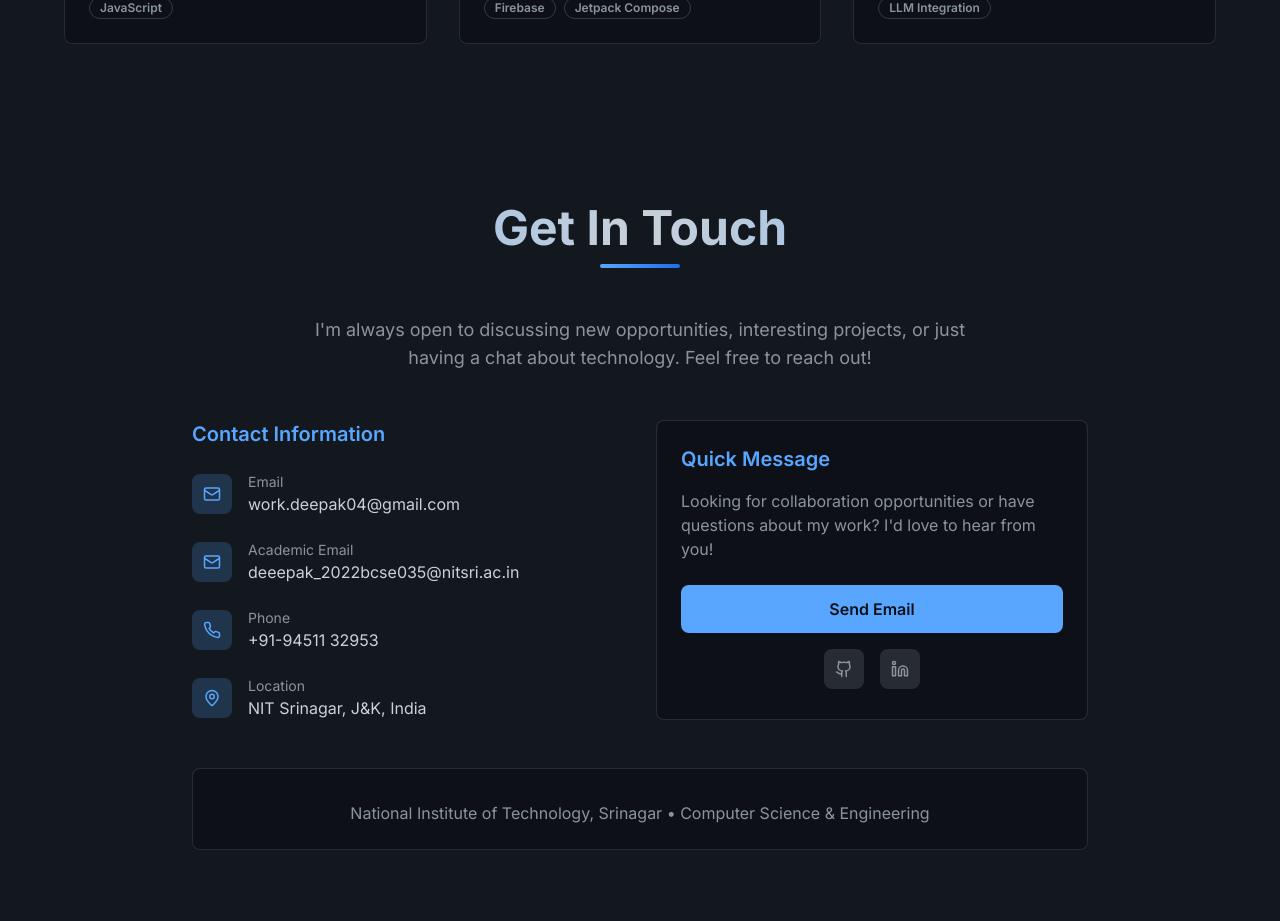
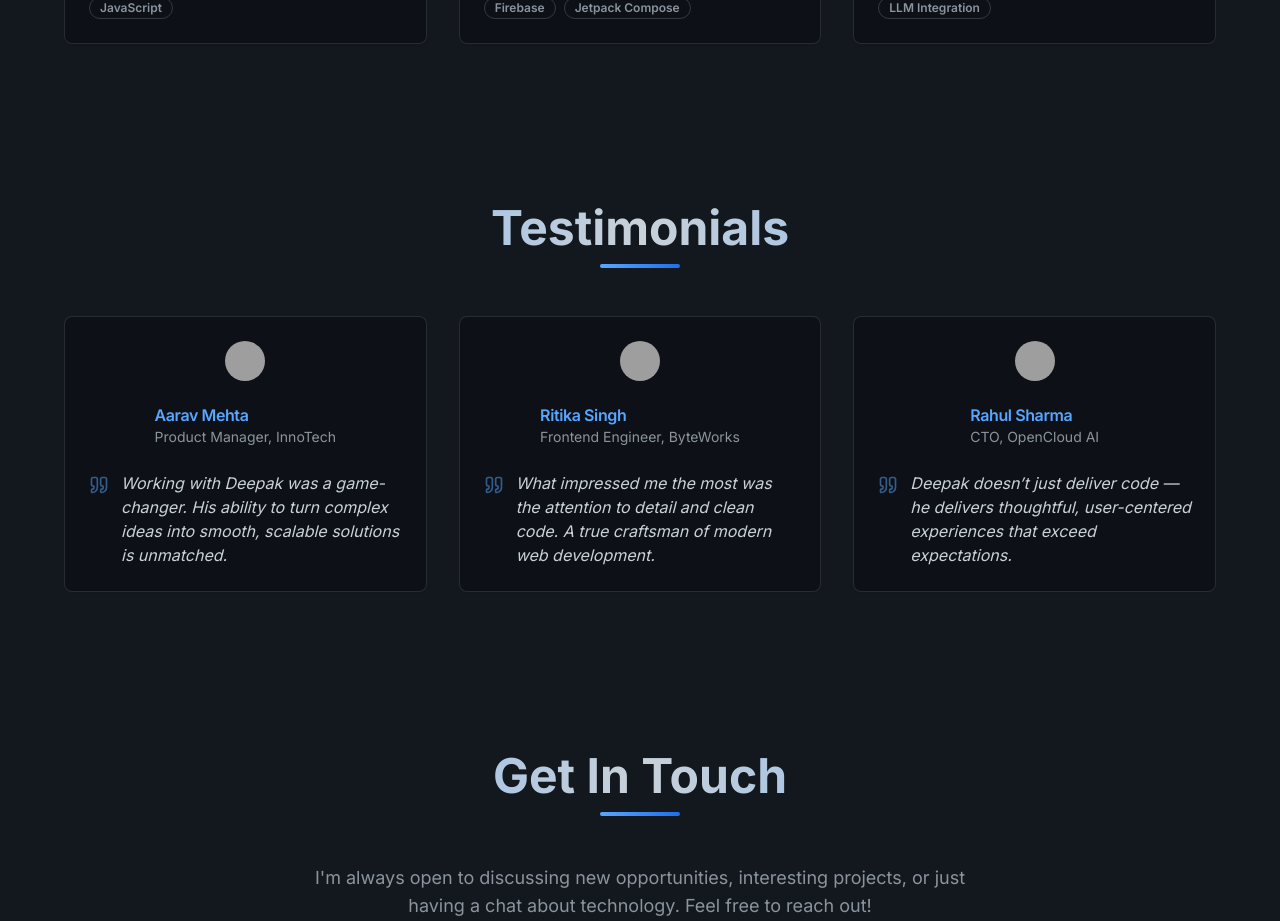
Before and after one commit to Deepak6204/deepakydv.me, a React (Vite) app: page / in a window 1280 px wide. Shown: the part 4800-5721 px from the top of the page. Built offline with nearby package versions, Linux system fonts and the light colour scheme; grey boxes are pictures that could not be loaded.

Commit message:
feat: Add Testimonials component and integrate it into the Index page

```diff
--- /dev/null
+++ b/src/components/Testimonials.tsx
@@ -0,0 +1,72 @@
+import { Card, CardContent, CardHeader, CardTitle } from '@/components/ui/card';
+import { Avatar, AvatarFallback, AvatarImage } from '@/components/ui/avatar';
+import { Quote } from 'lucide-react';
+
+const testimonials = [
+  {
+    name: 'Aarav Mehta',
+    role: 'Product Manager, InnoTech',
+    image: 'https://randomuser.me/api/portraits/men/32.jpg',
+    feedback:
+      'Working with Deepak was a game-changer. His ability to turn complex ideas into smooth, scalable solutions is unmatched.',
+  },
+  {
+    name: 'Ritika Singh',
+    role: 'Frontend Engineer, ByteWorks',
+    image: 'https://randomuser.me/api/portraits/women/44.jpg',
+    feedback:
+      'What impressed me the most was the attention to detail and clean code. A true craftsman of modern web development.',
+  },
+  {
+    name: 'Rahul Sharma',
+    role: 'CTO, OpenCloud AI',
+    image: 'https://randomuser.me/api/portraits/men/85.jpg',
+    feedback:
+      'Deepak doesn’t just deliver code — he delivers thoughtful, user-centered experiences that exceed expectations.',
+  },
+];
+
+const Testimonials = () => {
+  return (
+    <section id="testimonials" className="py-20 bg-slate-gray/5">
+      <div className="container mx-auto px-4">
+        <h2 className="section-title text-center">Testimonials</h2>
+
+        <div className="max-w-6xl mx-auto">
+          <div className="grid lg:grid-cols-2 xl:grid-cols-3 gap-8">
+            {testimonials.map((testimonial, index) => (
+              <Card key={index} className="bg-rich-black border-slate-gray/20">
+                <CardHeader className="flex items-center gap-4">
+                  <Avatar>
+                    <AvatarImage
+                      src={testimonial.image}
+                      alt={testimonial.name}
+                    />
+                    <AvatarFallback>{testimonial.name[0]}</AvatarFallback>
+                  </Avatar>
+                  <div>
+                    <CardTitle className="text-cyan-blue text-base">
+                      {testimonial.name}
+                    </CardTitle>
+                    <p className="text-slate-gray text-sm">
+                      {testimonial.role}
+                    </p>
+                  </div>
+                </CardHeader>
+
+                <CardContent>
+                  <p className="text-light-gray italic relative pl-8">
+                    <Quote className="absolute left-0 top-1 text-cyan-blue w-5 h-5 opacity-50" />
+                    {testimonial.feedback}
+                  </p>
+                </CardContent>
+              </Card>
+            ))}
+          </div>
+        </div>
+      </div>
+    </section>
+  );
+};
+
+export default Testimonials;
--- a/src/pages/Index.tsx
+++ b/src/pages/Index.tsx
@@ -1,4 +1,3 @@
-
 import Header from '@/components/Header';
 import Hero from '@/components/Hero';
 import About from '@/components/About';
@@ -8,6 +7,7 @@ import Experience from '@/components/Experience';
 import Projects from '@/components/Projects';
 import Contact from '@/components/Contact';
 import Footer from '@/components/Footer';
+import Testimonials from '@/components/Testimonials';
 
 const Index = () => {
   return (
@@ -20,6 +20,7 @@ const Index = () => {
         <Skills />
         <Experience />
         <Projects />
+        <Testimonials />
         <Contact />
       </main>
       <Footer />
```
